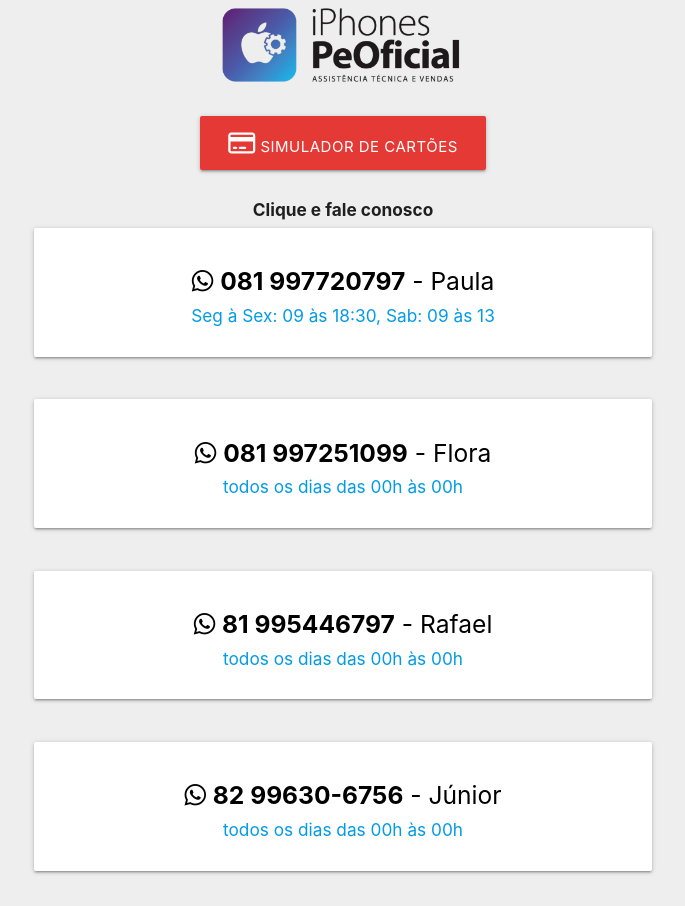
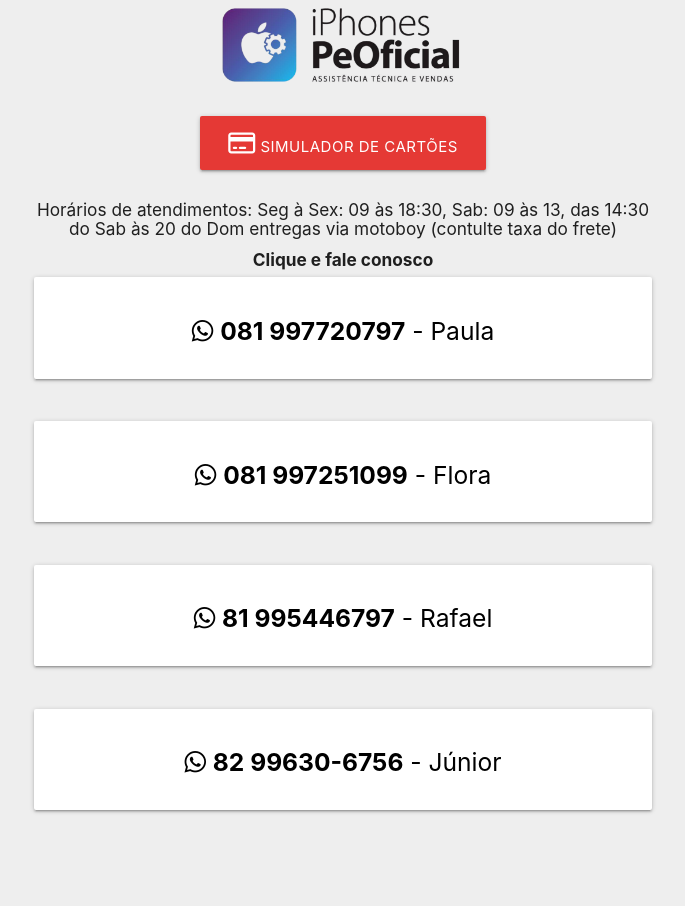
Before and after one commit to joaopaulojpos/joaopaulojpos.github.io, a plain HTML site: page index.html in a window 1280 px wide. Shown: the whole page, without its empty margins (297-982 px from the left). After the commit the page ends 845 px from the top, so only its background shows below. Drawn offline with nearby package versions, Linux system fonts and the light colour scheme.

Commit message:
horarios encaixados

```diff
--- a/index.html
+++ b/index.html
@@ -32,12 +32,12 @@
 
     <div class="row">
         <div class="col l6 push-l3 m8 s12">
+            <h6 class="center-align"> Horários de atendimentos: Seg à Sex: 09 às 18:30, Sab: 09 às 13, das 14:30 do Sab às 20 do Dom entregas via motoboy (contulte taxa do frete) </h6>
             <h6 class="center-align"> <b> Clique e fale conosco </b> </h6>
             <a href="http://bit.ly/IphonesPeOficial" target="_blank">
           <div class="card white center-align">
             <div class="card-content">
                  <h5 class="black-text"> <i class="fa fa-whatsapp" aria-hidden="true"></i> <b>081 997720797</b> - Paula </h5>
-                 <h6>Seg à Sex: 09 às 18:30, Sab: 09 às 13</h6>
             </div>
           </div>
             </a>
@@ -50,7 +50,6 @@
           <div class="card white center-align">
             <div class="card-content">
                  <h5 class="black-text"> <i class="fa fa-whatsapp" aria-hidden="true"></i> <b>081 997251099</b> - Flora </h5>
-                 <h6>todos os dias das 00h às 00h</h6>
             </div>
           </div>
             </a>
@@ -63,7 +62,6 @@
           <div class="card white center-align">
             <div class="card-content">
                  <h5 class="black-text"> <i class="fa fa-whatsapp" aria-hidden="true"></i> <b>81 995446797</b> - Rafael </h5>
-                 <h6>todos os dias das 00h às 00h</h6>
             </div>
           </div>
             </a>
@@ -76,7 +74,6 @@
           <div class="card white center-align">
             <div class="card-content">
                  <h5 class="black-text"> <i class="fa fa-whatsapp" aria-hidden="true"></i> <b>82 99630-6756</b> - Júnior </h5>
-                 <h6>todos os dias das 00h às 00h</h6>
             </div>
           </div>
             </a>
```
